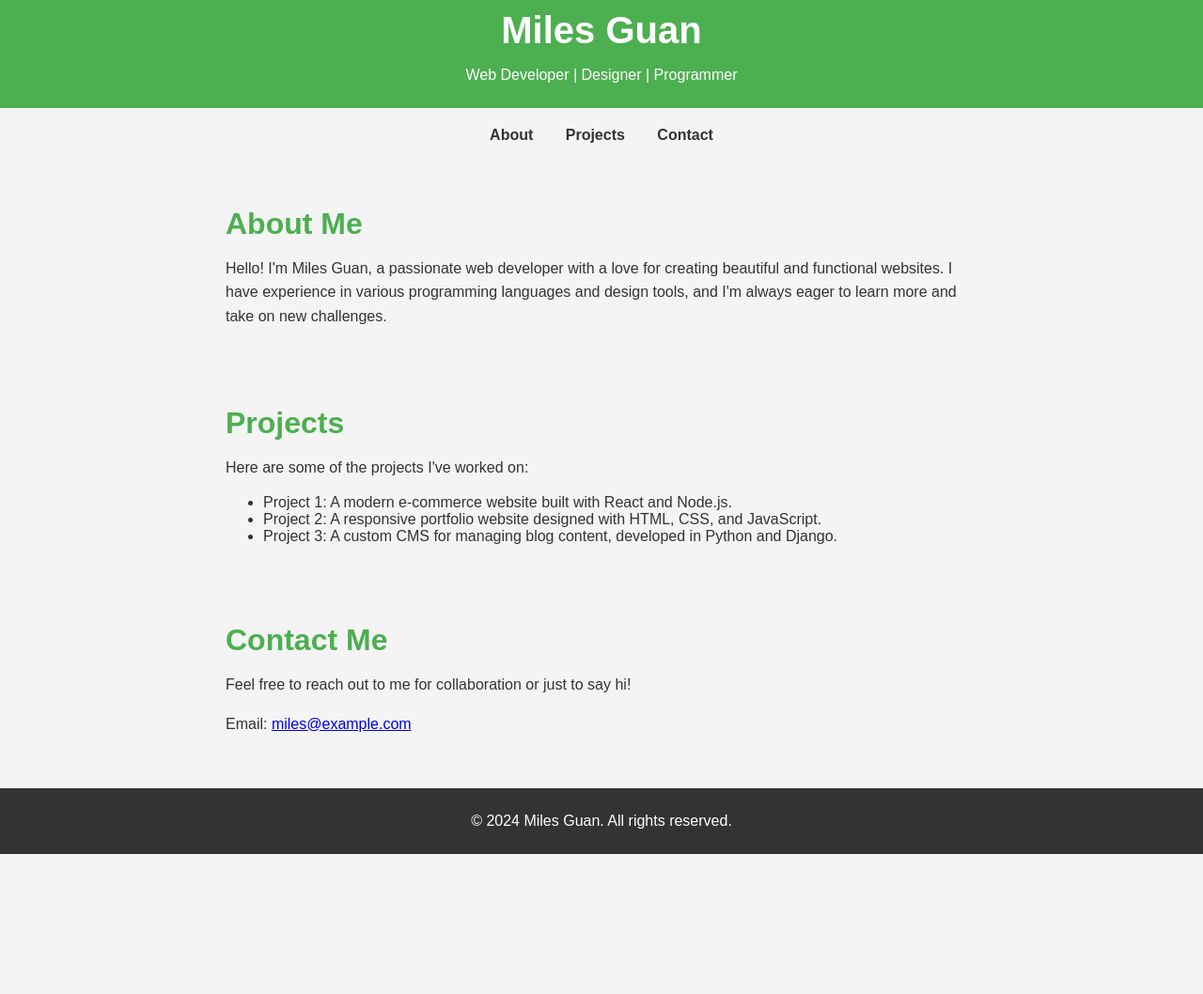
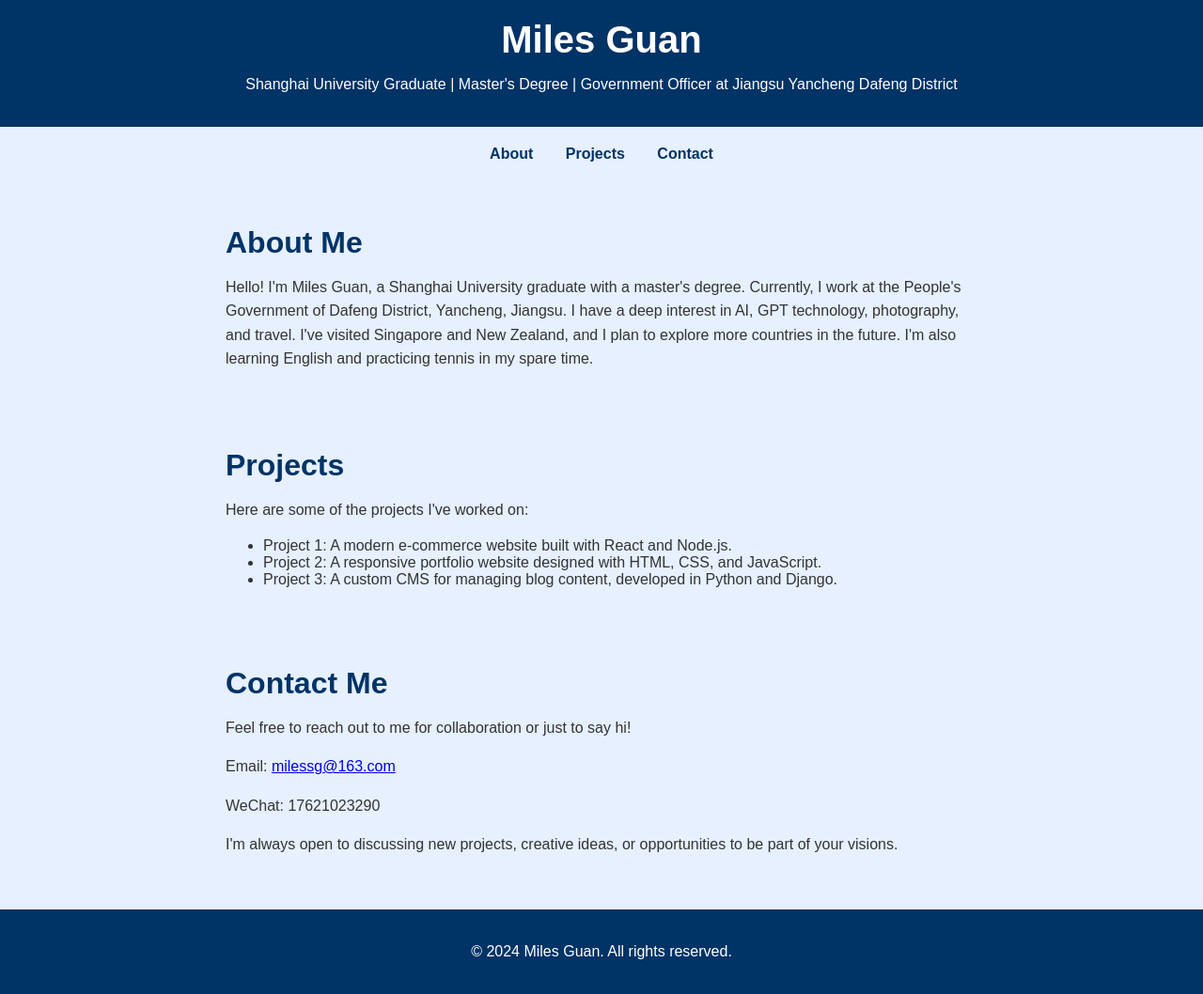
Before and after one commit to MilesSG/milessg.github.io, a plain HTML site: page index.html in a window 1280 px wide. Shown: the whole page at 94% size. Before the commit the page ends 909 px from the top, so only its background shows below. Drawn offline with Linux system fonts and the light colour scheme.

Commit message:
Update index.html

```diff
--- a/index.html
+++ b/index.html
@@ -7,15 +7,15 @@
     <style>
         body {
             font-family: Arial, sans-serif;
-            background-color: #f4f4f4;
+            background-color: #e6f0ff;
             color: #333;
             margin: 0;
             padding: 0;
         }
         header {
-            background-color: #4CAF50;
+            background-color: #003366;
             color: white;
-            padding: 10px 0;
+            padding: 20px 0;
             text-align: center;
         }
         header h1 {
@@ -29,7 +29,7 @@
         nav a {
             margin: 0 15px;
             text-decoration: none;
-            color: #333;
+            color: #003366;
             font-weight: bold;
         }
         section {
@@ -38,7 +38,7 @@
             margin: 0 auto;
         }
         section h2 {
-            color: #4CAF50;
+            color: #003366;
             font-size: 2em;
             margin-bottom: 10px;
         }
@@ -46,11 +46,14 @@
             line-height: 1.6;
         }
         footer {
-            background-color: #333;
+            background-color: #003366;
             color: white;
             text-align: center;
-            padding: 10px 0;
+            padding: 20px 0;
             margin-top: 20px;
+        }
+        .contact-info {
+            margin-top: 10px;
         }
     </style>
 </head>
@@ -58,7 +61,7 @@
 
 <header>
     <h1>Miles Guan</h1>
-    <p>Web Developer | Designer | Programmer</p>
+    <p>Shanghai University Graduate | Master's Degree | Government Officer at Jiangsu Yancheng Dafeng District</p>
 </header>
 
 <nav>
@@ -69,7 +72,7 @@
 
 <section id="about">
     <h2>About Me</h2>
-    <p>Hello! I'm Miles Guan, a passionate web developer with a love for creating beautiful and functional websites. I have experience in various programming languages and design tools, and I'm always eager to learn more and take on new challenges.</p>
+    <p>Hello! I'm Miles Guan, a Shanghai University graduate with a master's degree. Currently, I work at the People's Government of Dafeng District, Yancheng, Jiangsu. I have a deep interest in AI, GPT technology, photography, and travel. I've visited Singapore and New Zealand, and I plan to explore more countries in the future. I'm also learning English and practicing tennis in my spare time.</p>
 </section>
 
 <section id="projects">
@@ -85,7 +88,11 @@
 <section id="contact">
     <h2>Contact Me</h2>
     <p>Feel free to reach out to me for collaboration or just to say hi!</p>
-    <p>Email: <a href="mailto:miles@example.com">miles@example.com</a></p>
+    <p>Email: <a href="mailto:milessg@163.com">milessg@163.com</a></p>
+    <p>WeChat: 17621023290</p>
+    <div class="contact-info">
+        <p>I'm always open to discussing new projects, creative ideas, or opportunities to be part of your visions.</p>
+    </div>
 </section>
 
 <footer>
```
